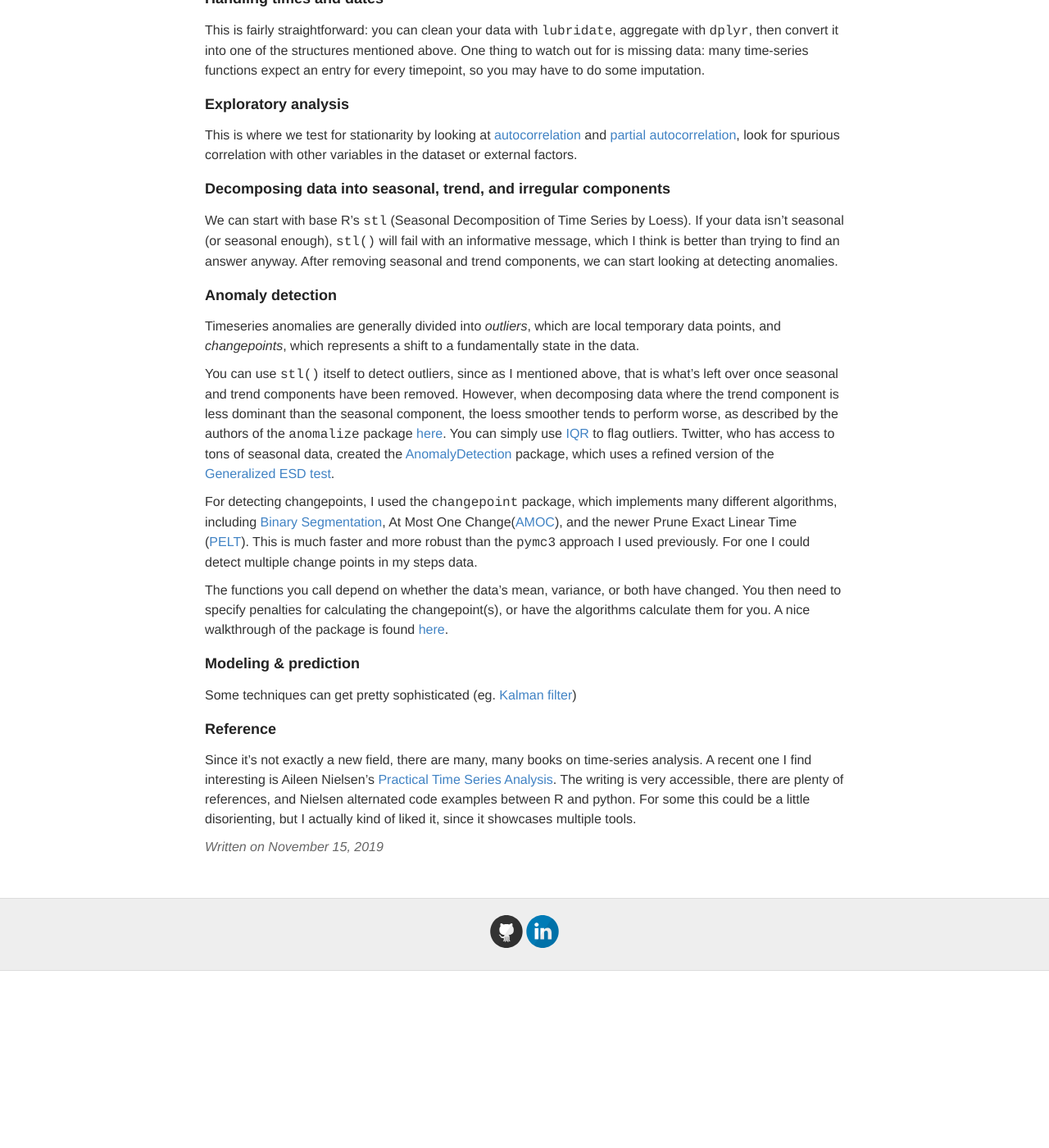
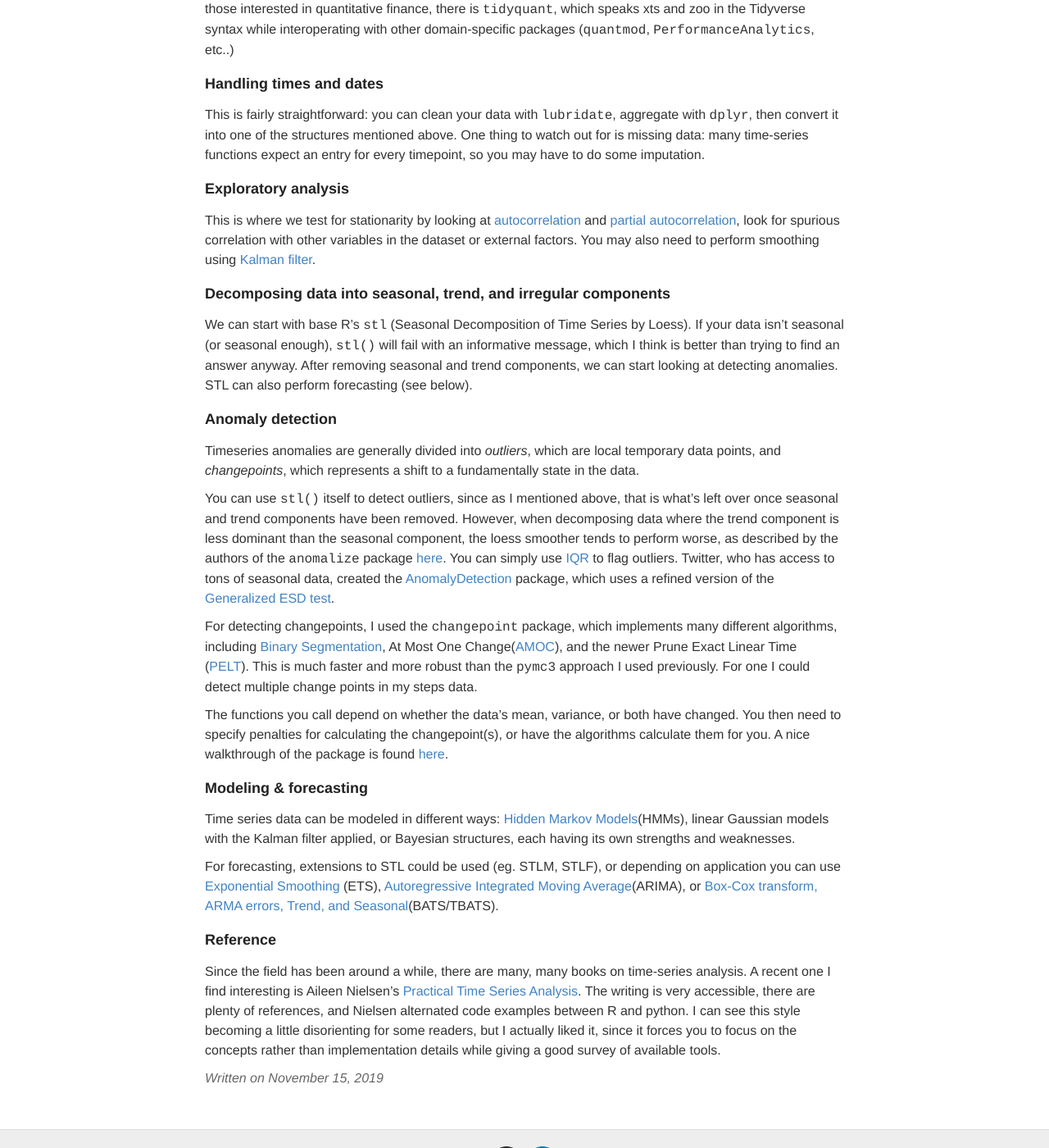
Before and after one commit to ptvan/ptvan.github.io, a Jekyll site: the page built from _posts/2019-11-15-timeseries-analysis-of-iPhone-health_data.md, in a window 1280 px wide and 1400 px high, scrolled down 600 px. Shown: the whole window at 82% size. Built offline with Jekyll 4.4.1, drawn with Linux system fonts in a browser that asks for light colours; before the commit the page ends 1784 px from its top, so only the background shows below that; some of the changed text lies outside the part shown.

Commit message:
updated timeseries analysis blogpost

```diff
--- a/_posts/2019-11-15-timeseries-analysis-of-iPhone-health_data.md
+++ b/_posts/2019-11-15-timeseries-analysis-of-iPhone-health_data.md
@@ -6,7 +6,10 @@
 I had exported biking distance, running distance and step counts from my iPhone in a
 [previous post](https://ptvan.github.io/Python-MCMC-nuggets/). In that post, I tried to detected a supposed change in step count, using `pymc3` to model two different distributions.
 
-We can do more analyses beyond modeling a single change point (though modeling them explicitly does confer some benefits...). For example, my biking is presumably a [stationary process](https://en.wikipedia.org/wiki/Stationary_process) and possibly could have _some_ periodicity, we can try to model these using time-series tools. Relevant R code is found in my [timeseries_analysis.R](https://github.com/ptvan/R-snippets/blob/master/timeseries_analysis.R):
+We can do more analyses beyond modeling a single change point (though modeling them explicitly does confer some benefits...). For example, my biking is presumably a [stationary process](https://en.wikipedia.org/wiki/Stationary_process) and possibly could have _some_ periodicity, we can try to model these using time-series tools. Relevant R code is found in my [timeseries_analysis.R](https://github.com/ptvan/R-snippets/blob/master/timeseries_analysis.R).
+
+### Time-series data sources
+Along with the well-known Kaggle [time-series datasets](https://www.kaggle.com/tags/time-series), the US Centers for Disease Control sponsors a competition to forecast flu spread at [FluSight](https://predict.cdc.gov/), providing ground truth using actual flu surveillance data.
 
 ### The R time-series analysis ecosystem
 The relevant data structures are base R's `ts` (time-series), `xts` (extended time-series) and `zoo`. The major packages are `lubridate` (mostly for cleaning and extracting times and dates), `zoo`, and `forecast`. For those interested in quantitative finance, there is `tidyquant`, which speaks xts and zoo in the Tidyverse syntax while interoperating with other domain-specific packages (`quantmod`, `PerformanceAnalytics`, etc..)
@@ -15,10 +18,10 @@
 This is fairly straightforward: you can clean your data with `lubridate`, aggregate with `dplyr`, then convert it into one of the structures mentioned above. One thing to watch out for is missing data: many time-series functions expect an entry for every timepoint, so you may have to do some imputation.
 
 ### Exploratory analysis
-This is where we test for stationarity by looking at [autocorrelation](https://en.wikipedia.org/wiki/Autocorrelation) and [partial autocorrelation](https://en.wikipedia.org/wiki/Partial_autocorrelation_function), look for spurious correlation with other variables in the dataset or external factors.
+This is where we test for stationarity by looking at [autocorrelation](https://en.wikipedia.org/wiki/Autocorrelation) and [partial autocorrelation](https://en.wikipedia.org/wiki/Partial_autocorrelation_function), look for spurious correlation with other variables in the dataset or external factors. You may also need to perform smoothing using [Kalman filter](https://en.wikipedia.org/wiki/Kalman_filter).
 
 ### Decomposing data into seasonal, trend, and irregular components
-We can start with base R's `stl` (Seasonal Decomposition of Time Series by Loess). If your data isn't seasonal (or seasonal enough), `stl()` will fail with an informative message, which I think is better than trying to find an answer anyway. After removing seasonal and trend components, we can start looking at detecting anomalies.
+We can start with base R's `stl` (Seasonal Decomposition of Time Series by Loess). If your data isn't seasonal (or seasonal enough), `stl()` will fail with an informative message, which I think is better than trying to find an answer anyway. After removing seasonal and trend components, we can start looking at detecting anomalies. STL can also perform forecasting (see below).
 
 ### Anomaly detection
 Timeseries anomalies are generally divided into *outliers*, which are local temporary data points, and *changepoints*, which represents a shift to a fundamentally state in the data.
@@ -29,10 +32,12 @@
 
 The functions you call depend on whether the data's mean, variance, or both have changed. You then need to specify penalties for calculating the changepoint(s), or have the algorithms calculate them for you. A nice walkthrough of the package is found [here](http://members.cbio.mines-paristech.fr/~thocking/change-tutorial/RK-CptWorkshop.html).
 
+### Modeling & forecasting
+Time series data can be modeled in different ways: [Hidden Markov Models](https://en.wikipedia.org/wiki/Hidden_Markov_model)(HMMs), linear Gaussian models with the Kalman filter applied, or Bayesian structures, each having its own strengths and weaknesses.
 
-### Modeling & prediction
-Some techniques can get pretty sophisticated (eg. [Kalman filter](https://en.wikipedia.org/wiki/Kalman_filter))
+For forecasting, extensions to STL could be used (eg. STLM, STLF), or depending on application you can use [Exponential Smoothing](https://pkg.robjhyndman.com/forecast/reference/ets.html) (ETS), [Autoregressive Integrated Moving Average](https://en.wikipedia.org/wiki/Autoregressive_integrated_moving_average)(ARIMA), or [Box-Cox transform, ARMA errors, Trend, and Seasonal](https://robjhyndman.com/papers/ComplexSeasonality.pdf)(BATS/TBATS).
+
 
 ### Reference
 
-Since it's not exactly a new field, there are many, many books on time-series analysis. A recent one I find interesting is Aileen Nielsen's [Practical Time Series Analysis](https://www.oreilly.com/library/view/practical-time-series/9781492041641/). The writing is very accessible, there are plenty of references, and Nielsen alternated code examples between R and python. For some this could be a little disorienting, but I actually kind of liked it, since it showcases multiple tools.
+Since the field has been around a while, there are many, many books on time-series analysis. A recent one I find interesting is Aileen Nielsen's [Practical Time Series Analysis](https://www.oreilly.com/library/view/practical-time-series/9781492041641/). The writing is very accessible, there are plenty of references, and Nielsen alternated code examples between R and python. I can see this style becoming a little disorienting for some readers, but I actually liked it, since it forces you to focus on the concepts rather than implementation details while giving a good survey of available tools.
```
